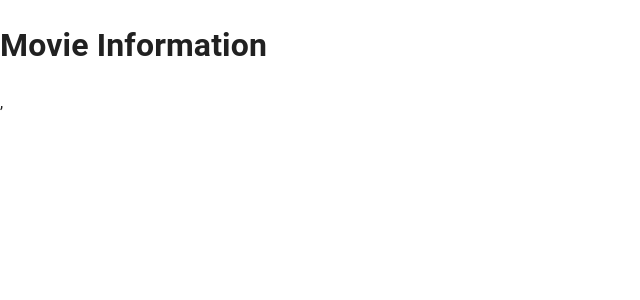
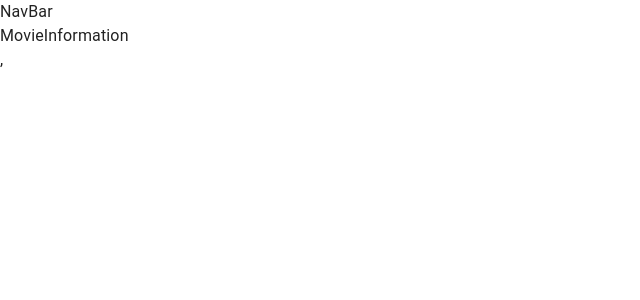
Before and after one commit to AmrHalawa/filmpire_react, a React (Create React App) app: page /movie/1 in a window 1280 px wide. Shown: the top 300 px of the page, without its empty margins (0-640 px from the left). Built offline with nearby package versions, Linux system fonts and the light colour scheme.

Commit message:
Create basic components

```diff
--- /dev/null
+++ b/src/components/Actors/Actors.jsx
@@ -0,0 +1,8 @@
+import React from "react";
+
+const Actors = () => {
+  console.log("Actors");
+  return <div>Actors</div>;
+};
+
+export default Actors;
--- a/src/components/App.jsx
+++ b/src/components/App.jsx
@@ -1,26 +1,29 @@
 import React from "react";
 import { CssBaseline } from "@mui/material";
 import { Route, Switch } from "react-router-dom";
+
+import { Actors, MovieInformation, Movies, NavBar, Profile } from "./";
 const App = () => {
   return (
     <div>
       <CssBaseline />
-      <main>
+      <NavBar />
+      <div>
         <Switch>
           <Route exact path="/movie/:id">
-            <h1>Movie Information</h1>
+            <MovieInformation />
           </Route>
           <Route exact path="/actors/:id">
-            <h1>Actors</h1>
+            <Actors />
           </Route>
           <Route exact path="/">
-            <h1>Movies</h1>
+            <Movies />
           </Route>
           <Route exact path="/profile/:id">
-            <h1>Profile</h1>
+            <Profile />
           </Route>
         </Switch>
-      </main>
+      </div>
     </div>
   );
 };
--- /dev/null
+++ b/src/components/MovieInformation/MovieInformation.jsx
@@ -0,0 +1,8 @@
+import React from "react";
+
+const MovieInformation = () => {
+  console.log("Movie Information");
+  return <div>MovieInformation</div>;
+};
+
+export default MovieInformation;
--- /dev/null
+++ b/src/components/Movies/Movies.jsx
@@ -0,0 +1,8 @@
+import React from "react";
+
+const Movies = () => {
+  console.log("Movies");
+  return <div>Movies</div>;
+};
+
+export default Movies;
--- /dev/null
+++ b/src/components/NavBar/NavBar.jsx
@@ -0,0 +1,8 @@
+import React from "react";
+
+const NavBar = () => {
+  console.log("NavBar");
+  return <div>NavBar</div>;
+};
+
+export default NavBar;
--- /dev/null
+++ b/src/components/Profile/Profile.jsx
@@ -0,0 +1,8 @@
+import React from "react";
+
+const Profile = () => {
+  console.log("Profile");
+  return <div>Profile</div>;
+};
+
+export default Profile;
```
Also changed, not shown: src/components/index.js (added, +7 -0 lines).
